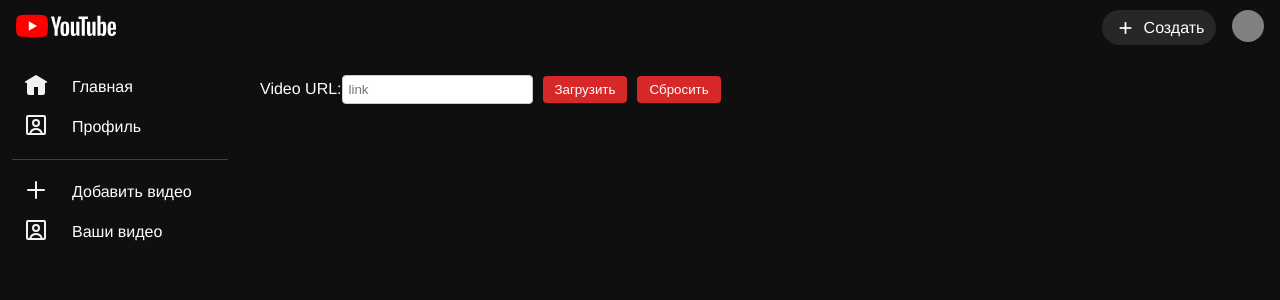
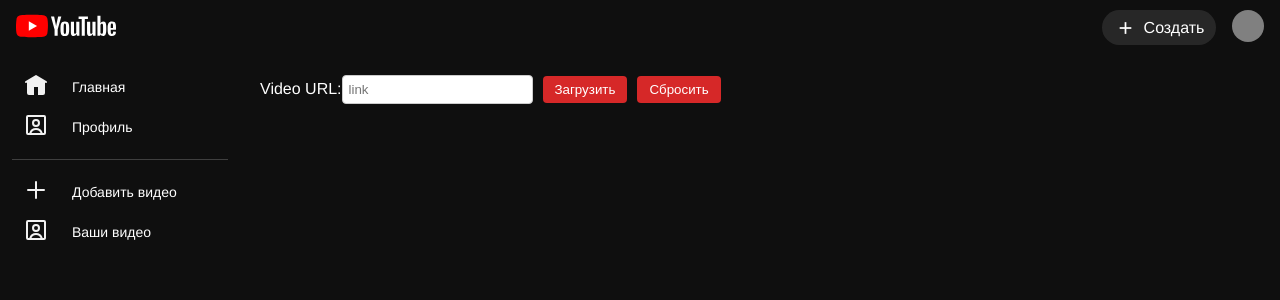
Before and after one commit to Novosash801/next-youtube, a Next.js app: page /editor/addVideo in a window 1280 px wide. Shown: the top 300 px of the page. Built offline with nearby package versions, Linux system fonts and the light colour scheme.

Commit message:
feat: finish not-found page

```diff
--- a/src/screen/NotFoundPage/NotFoundPage.module.css
+++ b/src/screen/NotFoundPage/NotFoundPage.module.css
@@ -2,6 +2,8 @@
   display: flex;
   align-items: center;
   justify-content: center;
+  width: 100%;
+  height: 100%;
 }
 
 .notFound {
@@ -13,8 +15,16 @@
 
 .image {
   border-radius: 45px;
+  width: 185px;
+  height: 174px;
+  margin-bottom: 10px;
 }
 
-.title {
-  padding-top: 15px;
+.link {
+  display: flex;
+  justify-content: center;
+  align-items: center;
+  margin-top: 30px;
+  width: 145px;
+  height: 30px;
 }
--- a/src/widgets/BaseLayout/ui/LeftMenu/LeftMenu.module.css
+++ b/src/widgets/BaseLayout/ui/LeftMenu/LeftMenu.module.css
@@ -13,7 +13,7 @@
   align-items: center;
   height: 40px;
   padding: 0 12px;
-  font-style: 14px;
+  font-size: 14px;
   border-radius: 10px;
 
   &:hover {
@@ -26,8 +26,8 @@
 }
 
 .divider {
+  width: 100%;
   height: 1px;
-  width: 100%;
   margin: 12px 0;
-  background-color: rgba(255, 255, 255, 0.2);
+  background-color: rgb(255 255 255 / 20%);
 }
```
Also changed, not shown: src/screen/NotFoundPage/NotFoundPage.tsx (+10 -3 lines).
